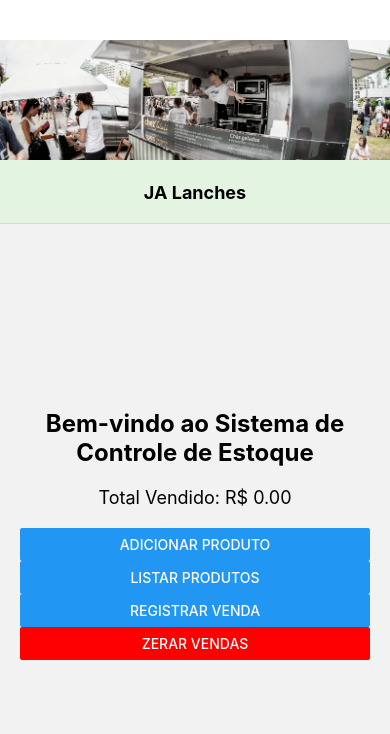
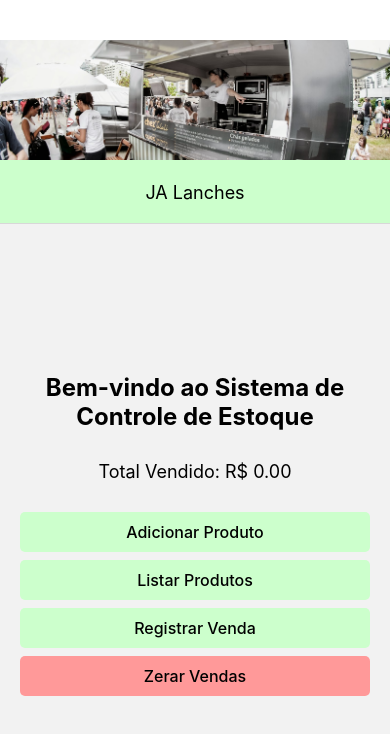
Before and after one commit to kabitschke/JA, a React Native app: screen /Home in a window 390 px wide. Shown: the top 734 px of the page. Built offline with nearby package versions, Linux system fonts and the light colour scheme.

Commit message:
correção adição produtos e estilizações

```diff
--- a/App.tsx
+++ b/App.tsx
@@ -1,8 +1,6 @@
 import * as React from 'react';
 import { NavigationContainer } from '@react-navigation/native';
 import { createStackNavigator } from '@react-navigation/stack';
-
-
 import HomeScreen from './screens/HomeScreen';
 import AddProductScreen from './screens/AddProductScreen';
 import ProductListScreen from './screens/ProductListScreen';
@@ -29,8 +27,8 @@ const App = () => {
           name="Home"
           component={HomeScreen}
           options={{
-            title: 'JA Lanches', headerStyle: { backgroundColor: '#e3f5e0', }, headerTintColor: '#000', headerTitleStyle: {
-              fontWeight: 'bold'
+            title: 'JA Lanches', headerStyle: { backgroundColor: '#ccffcc', }, headerTintColor: '#000', headerTitleStyle: {
+              fontWeight: '400'
             }, headerTitleAlign: 'center'
           }}
         />
@@ -38,8 +36,8 @@ const App = () => {
           name="AddProduct"
           component={AddProductScreen}
           options={{
-            title: 'Adicionar Produto', headerStyle: { backgroundColor: '#50b63f', }, headerTintColor: '#fff', headerTitleStyle: {
-              fontWeight: 'bold',
+            title: 'Adicionar Produto', headerStyle: { backgroundColor: '#ccffcc', }, headerTintColor: '#000', headerTitleStyle: {
+              fontWeight: '400',
             },
           }}
         />
@@ -47,8 +45,8 @@ const App = () => {
           name="ProductList"
           component={ProductListScreen}
           options={{
-            title: 'Lista de Produtos', headerStyle: { backgroundColor: '#50b63f', }, headerTintColor: '#fff', headerTitleStyle: {
-              fontWeight: 'bold',
+            title: 'Lista de Produtos', headerStyle: { backgroundColor: '#ccffcc', }, headerTintColor: '#000', headerTitleStyle: {
+              fontWeight: '400',
             },
           }}
         />
@@ -56,8 +54,8 @@ const App = () => {
           name="SalesRecord"
           component={SalesRecordScreen}
           options={{
-            title: 'Registro de Vendas', headerStyle: { backgroundColor: '#50b63f', }, headerTintColor: '#fff', headerTitleStyle: {
-              fontWeight: 'bold',
+            title: 'Registro de Vendas', headerStyle: { backgroundColor: '#ccffcc', }, headerTintColor: '#000', headerTitleStyle: {
+              fontWeight: '400',
             },
           }}
         />
--- a/app.json
+++ b/app.json
@@ -18,10 +18,16 @@
       "adaptiveIcon": {
         "foregroundImage": "./assets/adaptive-icon.png",
         "backgroundColor": "#ffffff"
-      }
+      },
+      "package": "JA.control"
     },
     "web": {
       "favicon": "./assets/favicon.png"
+    },
+    "extra": {
+      "eas": {
+        "projectId": "3381f78f-0e1c-4fd3-ac22-7abfab793537"
+      }
     }
   }
 }
--- a/package.json
+++ b/package.json
@@ -18,7 +18,8 @@
     "react": "18.2.0",
     "react-native": "0.74.5",
     "react-native-safe-area-context": "^4.10.8",
-    "react-native-screens": "^3.34.0"
+    "react-native-screens": "^3.34.0",
+    "react-native-vector-icons": "^10.1.0"
   },
   "devDependencies": {
     "@babel/core": "^7.20.0",
--- a/screens/AddProductScreen.jsx
+++ b/screens/AddProductScreen.jsx
@@ -1,26 +1,52 @@
-import React, { useState } from 'react';
-import { View, Text, TextInput, Button, StyleSheet } from 'react-native';
+import * as React from 'react';
+import { View, TextInput, TouchableOpacity, Text,  Alert, StyleSheet } from 'react-native';
 import AsyncStorage from '@react-native-async-storage/async-storage';
 
-  const AddProductScreen = ({ navigation, route }) => {
-  const [name, setName] = useState(route.params?.product?.name || '');
-  const [quantity, setQuantity] = useState(route.params?.product?.quantity || '');
-  const [price, setPrice] = useState(route.params?.product?.price || '');
+const AddProductScreen = ({ route, navigation }) => {
+  const [name, setName] = React.useState('');
+  const [quantity, setQuantity] = React.useState('');
+  const [price, setPrice] = React.useState('');
+  const productToEdit = route.params?.product;
+
+  React.useEffect(() => {
+    if (productToEdit) {
+      setName(productToEdit.name);
+      setQuantity(String(productToEdit.quantity));
+      setPrice(productToEdit.price);
+    }
+  }, [productToEdit]);
 
   const saveProduct = async () => {
+    if (!name || !quantity || !price) {  // Adicionando a verificação do preço
+      Alert.alert('Por favor, preencha todos os campos.');
+      return;
+    }
+
     try {
+      const product = {
+        name,
+        quantity: parseInt(quantity),
+        price: parseFloat(price) // Adicionando o preço ao produto
+      };
       const storedProducts = await AsyncStorage.getItem('products');
-      const products = storedProducts ? JSON.parse(storedProducts) : [];
+      let products = storedProducts ? JSON.parse(storedProducts) : [];
 
-      const updatedProducts = products.filter(product => product.name !== name);
-      updatedProducts.push({ name, quantity, price });
+      if (productToEdit) {
+        // Remove o produto antigo da lista
+        products = products.filter(product => product.name !== productToEdit.name);
+      }
 
-      await AsyncStorage.setItem('products', JSON.stringify(updatedProducts));
+      // Adiciona o produto atualizado ou novo à lista
+      products.push(product);
+
+      await AsyncStorage.setItem('products', JSON.stringify(products));
+      Alert.alert('Produto salvo com sucesso!');
       navigation.goBack();
     } catch (e) {
-      console.error("Erro ao salvar o produto.", e);
+      Alert.alert('Erro ao salvar o produto.');
     }
   };
+
 
   return (
     <View style={styles.container}>
@@ -33,7 +59,13 @@ import AsyncStorage from '@react-native-async-storage/async-storage';
       <Text>Preço:</Text>
       <TextInput value={price} onChangeText={setPrice} style={styles.input} keyboardType="numeric" />
 
-      <Button title="Salvar Produto" onPress={saveProduct} />
+
+      <TouchableOpacity
+        style={styles.button}
+        onPress={saveProduct}
+      >
+        <Text style={styles.buttonText}>Salvar Produto</Text>
+      </TouchableOpacity>
     </View>
   );
 }
@@ -52,4 +84,16 @@ const styles = StyleSheet.create({
     marginBottom: 20,
     paddingLeft: 8,
   },
+  button: {
+    backgroundColor: '#ccffcc', // Cor de fundo do botão
+    padding: 10,
+    marginBottom: 4,
+    borderRadius: 5,
+    alignItems: 'center',
+  },
+  buttonText: {
+    color: '#000', // Cor do texto
+    fontSize: 16,
+    fontWeight: '500',
+  }
 });
--- a/screens/HomeScreen.jsx
+++ b/screens/HomeScreen.jsx
@@ -1,5 +1,5 @@
 import React, { useState, useCallback } from 'react';
-import { View, Text, Button, StyleSheet, Alert } from 'react-native';
+import { View,TouchableOpacity, Text, Button, StyleSheet, Alert } from 'react-native';
 import AsyncStorage from '@react-native-async-storage/async-storage';
 import { useFocusEffect } from '@react-navigation/native';
 
@@ -46,23 +46,35 @@ const HomeScreen = ({ navigation }) => {
       <Text style={styles.title}>Bem-vindo ao Sistema de Controle de Estoque</Text>
       <Text style={styles.totalSales}>Total Vendido: R$ {totalSales.toFixed(2)}</Text>
 
-      <Button
-        title="Adicionar Produto"
-        onPress={() => navigation.navigate('AddProduct')}
-      />
-      <Button
-        title="Listar Produtos"
-        onPress={() => navigation.navigate('ProductList')}
-      />
-      <Button
-        title="Registrar Venda"
-        onPress={() => navigation.navigate('SalesRecord')}
-      />
-      <Button
-        title="Zerar Vendas"
-        onPress={handleResetSales}
-        color="red" // Optional: Makes the button color red to indicate it's a destructive action
-      />
+     <TouchableOpacity
+          style={styles.button}
+          onPress={() => navigation.navigate('AddProduct')}
+        >
+        <Text style={styles.buttonText}>Adicionar Produto</Text>
+    </TouchableOpacity>
+
+    <TouchableOpacity
+          style={styles.button}
+          onPress={() => navigation.navigate('ProductList')}
+        >
+        <Text style={styles.buttonText}>Listar Produtos</Text>
+    </TouchableOpacity>
+
+    <TouchableOpacity
+          style={styles.button}
+          onPress={() => navigation.navigate('SalesRecord')}
+        >
+        <Text style={styles.buttonText}>Registrar Venda</Text>
+    </TouchableOpacity>
+
+    <TouchableOpacity
+          style={styles.buttonAlert}
+          onPress={handleResetSales}
+        >
+        <Text style={styles.buttonText}>Zerar Vendas</Text>
+    </TouchableOpacity>
+
+
     </View>
   );
 };
@@ -85,5 +97,26 @@ const styles = StyleSheet.create({
     fontSize: 18,
     marginBottom: 20,
     textAlign: 'center',
+    padding: 10,
+
   },
+  button: {
+    backgroundColor: '#ccffcc', // Cor de fundo do botão
+    padding: 10,
+    marginBottom: 8,
+    borderRadius: 5,
+    alignItems: 'center',
+  },
+  buttonText: {
+    color: '#000', // Cor do texto
+    fontSize: 16,
+    fontWeight: '500',
+  },
+  buttonAlert: {
+    backgroundColor: '#ff9999', // Cor de fundo do botão
+    padding: 10,
+    borderRadius: 5,
+    alignItems: 'center',
+    fontWeight: '500',
+  }
 });
--- a/screens/ProductListScreen.jsx
+++ b/screens/ProductListScreen.jsx
@@ -1,8 +1,9 @@
 import React, { useState, useEffect } from 'react';
-import { View, Text, Button, FlatList, Alert, StyleSheet } from 'react-native';
+import { View, Text, TouchableOpacity, FlatList, Alert, StyleSheet } from 'react-native';
 import AsyncStorage from '@react-native-async-storage/async-storage';
+import Icon from 'react-native-vector-icons/FontAwesome';
 
-  const ProductListScreen = ({ navigation }) => {
+const ProductListScreen = ({ navigation }) => {
   const [products, setProducts] = useState([]);
 
   useEffect(() => {
@@ -45,11 +46,22 @@ import AsyncStorage from '@react-native-async-storage/async-storage';
   };
 
   const renderProduct = ({ item }) => (
-    <View style={styles.productContainer}>
-      <Text style={styles.productName}>{item.name} - {item.quantity}</Text>
-      <View style={styles.productContainer}>
-        <Button title="Editar" color="#50b63f" onPress={() => navigation.navigate('AddProduct', { product: item })} />
-        <Button title="Excluir" color="red" onPress={() => confirmDeleteProduct(item.name)} />
+    <View style={styles.row}>
+      <View style={styles.cell}>
+        <Text style={styles.productName}>{item.name}</Text>
+      </View>
+      <View style={styles.cell}>
+        <Text style={styles.productName}>{item.quantity}</Text>
+      </View>
+      <View style={styles.cell}>
+        <TouchableOpacity style={styles.buttonEdit} onPress={() => navigation.navigate('AddProduct', { product: item })}>
+          <Icon name="pencil" size={20} color="#000" />
+        </TouchableOpacity>
+      </View>
+      <View style={styles.cell}>
+        <TouchableOpacity style={styles.buttonRemove} onPress={() => confirmDeleteProduct(item.name)}>
+          <Icon name="trash" size={20} color="#ffffff" />
+        </TouchableOpacity>
       </View>
     </View>
   );
@@ -72,14 +84,30 @@ const styles = StyleSheet.create({
     flex: 1,
     padding: 20,
   },
-  productContainer: {
+  row: {
     flexDirection: 'row',
-    justifyContent: 'space-between',
     alignItems: 'center',
-    gap: 10,
     marginBottom: 10,
+    borderBottomWidth: 1,
+    borderBottomColor: '#ccc',
+    paddingVertical: 10,
+  },
+  cell: {
+    flex: 1,
+    alignItems: 'center',
   },
   productName: {
     fontSize: 16,
   },
+  buttonRemove: {
+    backgroundColor: '#ff9999',
+    padding: 10,
+    borderRadius: 5,
+  },
+  buttonEdit: {
+    backgroundColor: '#ccffcc',
+    padding: 10,
+    borderRadius: 5,
+    marginHorizontal: 5,
+  },
 });
--- a/screens/SalesRecordScreen.jsx
+++ b/screens/SalesRecordScreen.jsx
@@ -1,5 +1,5 @@
 import React, { useState, useEffect } from 'react';
-import { View, Text, Button, TextInput, StyleSheet, Alert } from 'react-native';
+import { View, Text, Button, TextInput, TouchableOpacity, StyleSheet, Alert } from 'react-native';
 import AsyncStorage from '@react-native-async-storage/async-storage';
 import { Picker } from '@react-native-picker/picker';
 
@@ -102,7 +102,14 @@ import { Picker } from '@react-native-picker/picker';
         value={quantity}
         onChangeText={setQuantity}
       />
-      <Button title="Adicionar Produto ao Pedido" onPress={addProductToOrder} />
+
+
+      <TouchableOpacity
+          style={styles.button}
+          onPress={addProductToOrder}
+        >
+        <Text style={styles.buttonText}>Adicionar Produto ao Pedido</Text>
+     </TouchableOpacity>
 
       <View style={styles.orderList}>
         {order.map((item, index) => (
@@ -110,7 +117,12 @@ import { Picker } from '@react-native-picker/picker';
         ))}
       </View>
 
-      <Button title="Registrar Venda" onPress={registerSale} />
+      <TouchableOpacity
+          style={styles.button}
+          onPress={registerSale}
+        >
+        <Text style={styles.buttonText}>Registrar Venda</Text>
+    </TouchableOpacity>
     </View>
   );
 }
@@ -132,5 +144,16 @@ const styles = StyleSheet.create({
   },
   orderList: {
     marginVertical: 20,
-  }
+  },
+  button: {
+    backgroundColor: '#ccffcc', // Cor de fundo do botão
+    padding: 10,
+    borderRadius: 5,
+    alignItems: 'center',
+  },
+  buttonText: {
+    color: '#000', // Cor do texto
+    fontSize: 16,
+    fontWeight: '500',
+  },
 });
```
Also changed, not shown: 1 other file (tests, documents, lock files or other folders).
